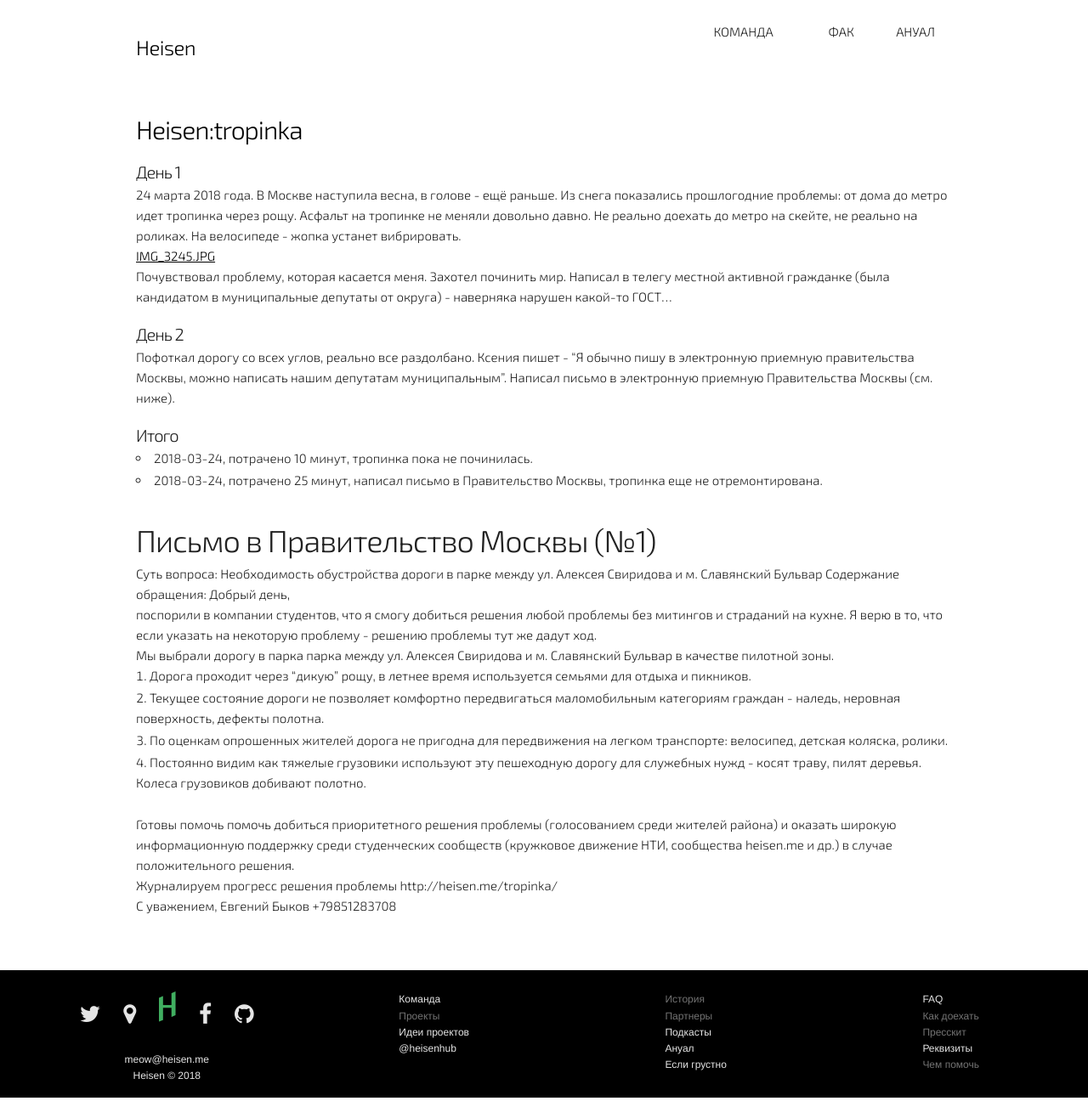
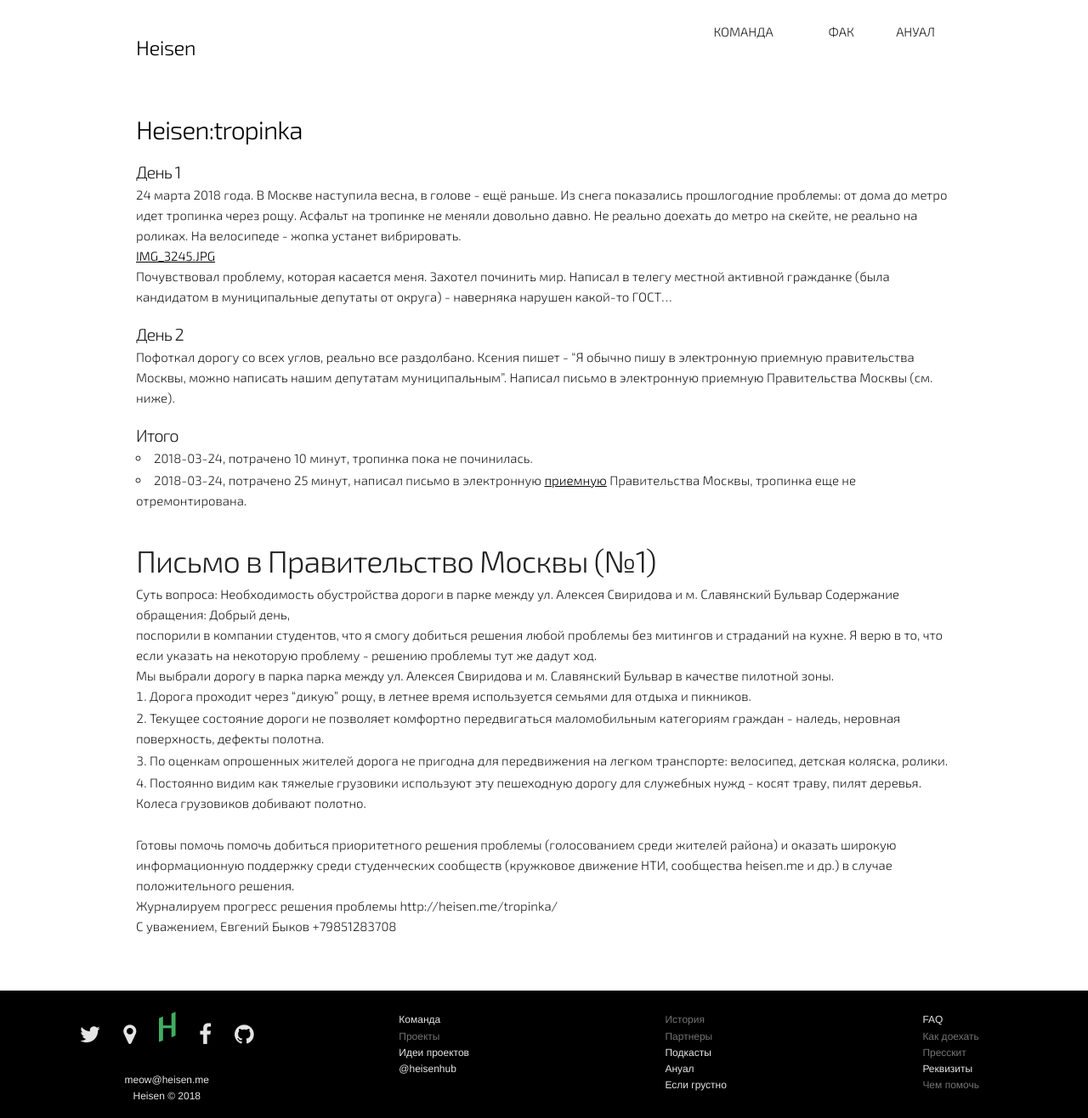
Before and after one commit to evgenity/heisen-new, a Jekyll site: the page built from tropinka.markdown, in a window 1280 px wide. Shown: the whole page at 85% size. Built offline with Jekyll 4.4.1, drawn with Linux system fonts in a browser that asks for light colours; nearby versions of some CDN libraries; a script that is not in the unit is left out; comment, search, counter and statistics services are not loaded; before the commit the page ends 1292 px from its top, so only the background shows below that.

Commit message:
Updated Tropinka

```diff
--- a/tropinka.markdown
+++ b/tropinka.markdown
@@ -19,7 +19,7 @@
 
 ## Итого
 * 2018-03-24, потрачено 10 минут, тропинка пока не починилась.
-* 2018-03-24, потрачено 25 минут, написал письмо в Правительство Москвы, тропинка еще не отремонтирована.
+* 2018-03-24, потрачено 25 минут, написал письмо в электронную [приемную](https://www.mos.ru/feedback/individual/) Правительства Москвы, тропинка еще не отремонтирована.
 
 
 ### Письмо в Правительство Москвы (№1)
```
